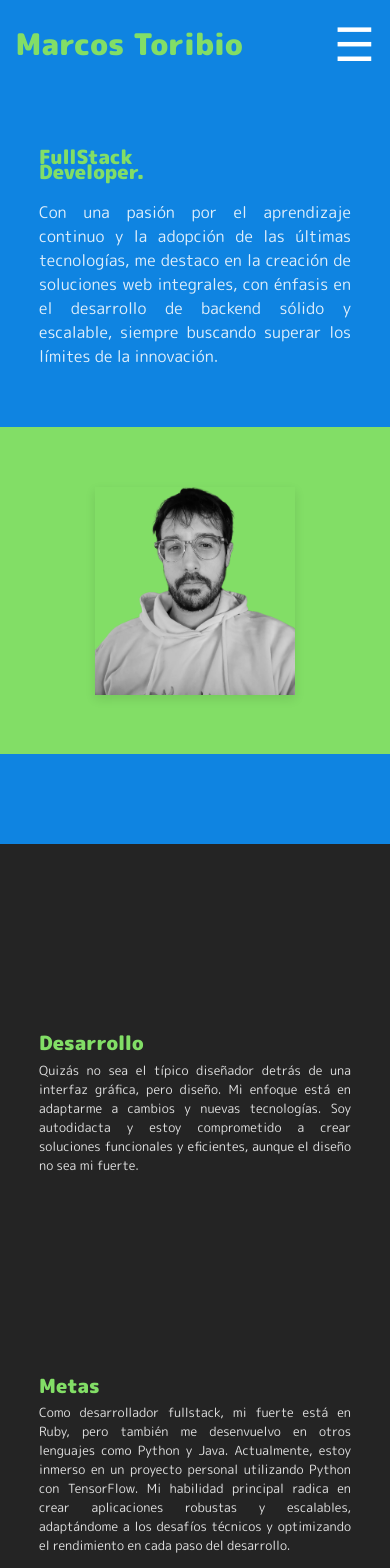
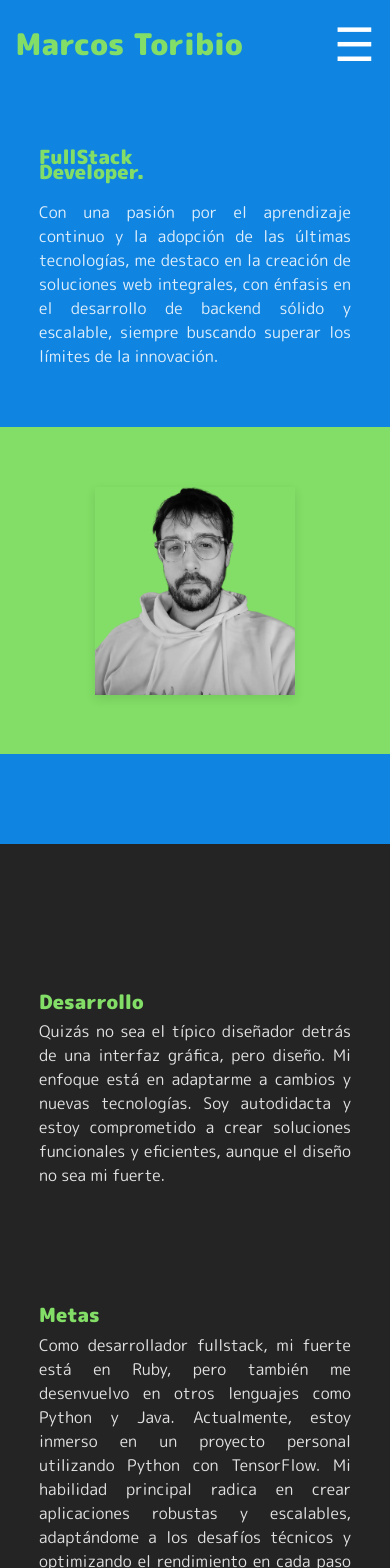
Before and after one commit to MTEKode/new_porfolio, a React (Vite) app: page / in a window 390 px wide. Shown: the top 1568 px of the page. Built offline with nearby package versions, Linux system fonts and the light colour scheme.

Commit message:
fix height real mobile

```diff
--- a/src/pages/AboutMe.sass
+++ b/src/pages/AboutMe.sass
@@ -8,8 +8,9 @@
   padding: $header-height 10% $wrapper-bottom-padding
   @include mobile()
     flex-wrap: wrap
-    flex-direction: row
+    flex-direction: column
     align-items: center
+    justify-content: space-around
 
   .articles
     width: 100%
@@ -20,6 +21,7 @@
       width: 45%
       @include mobile()
         width: 100%
+        font-size: 100%
 
       h1
         font-size: 5vw
@@ -31,7 +33,6 @@
         margin-top: 30px
         @include mobile()
           margin-top: 10px
-          font-size: 1.5vh
 
   .goals
     display: flex
--- a/src/pages/Contact.sass
+++ b/src/pages/Contact.sass
@@ -1,6 +1,6 @@
 @import ../vars
 .contact-wrapper
-  height: 100vh
+  height: 100%
   display: flex
   flex-wrap: wrap
   flex-direction: row
--- a/src/pages/Works.sass
+++ b/src/pages/Works.sass
@@ -1,6 +1,6 @@
 @import ../vars
 .works-wrapper
-  height: 100vh
+  height: 100%
   display: flex
   flex-wrap: wrap
   flex-direction: row
@@ -14,7 +14,7 @@
 
   .articles
     width: 50%
-    height: 40vh
+    height: 50%
     background-color: $secondary-light-color
     box-shadow: 0 2px 5px rgba(0, 0, 0, 0.08)
     padding: 5%
```
